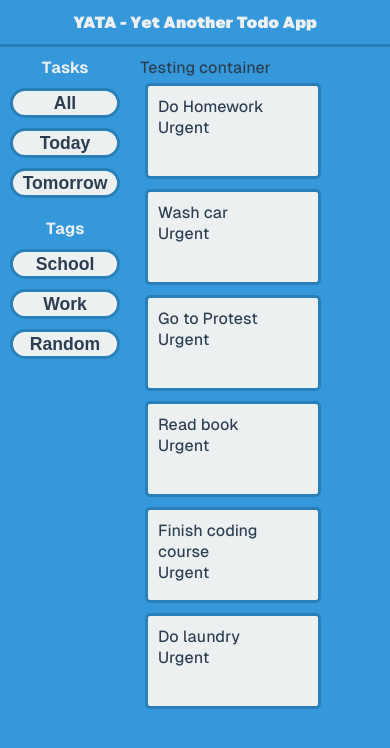
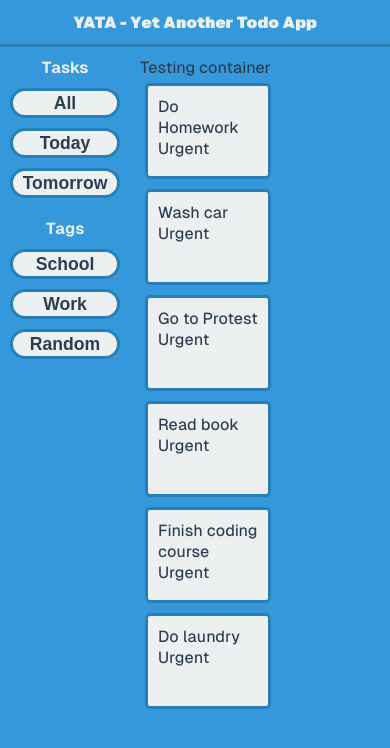
Before and after one commit to NewRedRoses/Todo-List, a website built with webpack: page src/template.html in a window 390 px wide. Built offline with nearby package versions, Linux system fonts and the light colour scheme.

Commit message:
Add responsiveness to cards

```diff
--- a/src/style.css
+++ b/src/style.css
@@ -81,7 +81,7 @@ body {
   flex: 7;
 }
 .card-container {
-  width: clamp(100px, 150px, 300px);
+  width: clamp(100px, 200px, 20%);
   background-color: var(--light-white-color);
   height: 70px;
   border: 3px solid var(--dark-blue-color);
```
